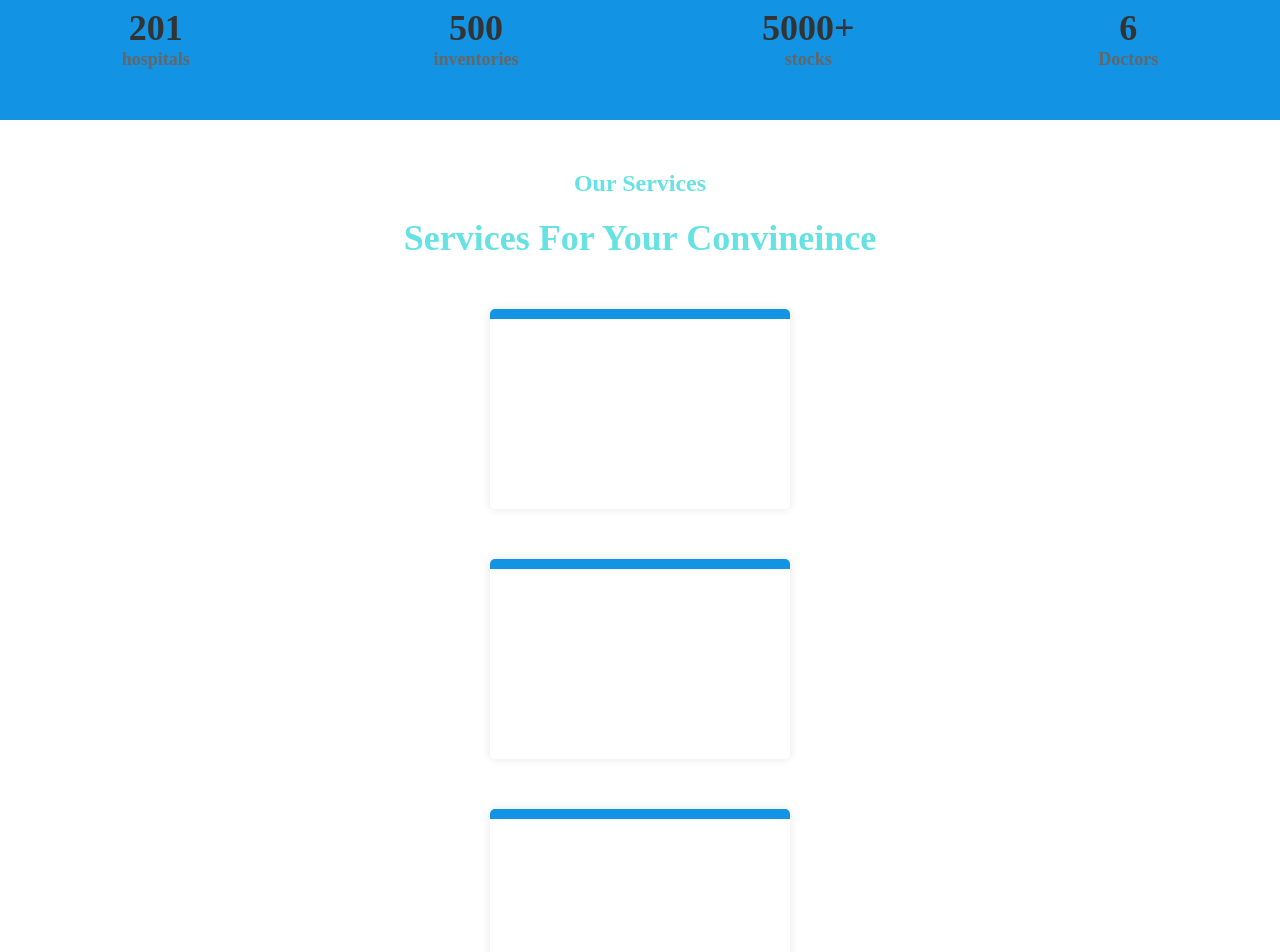
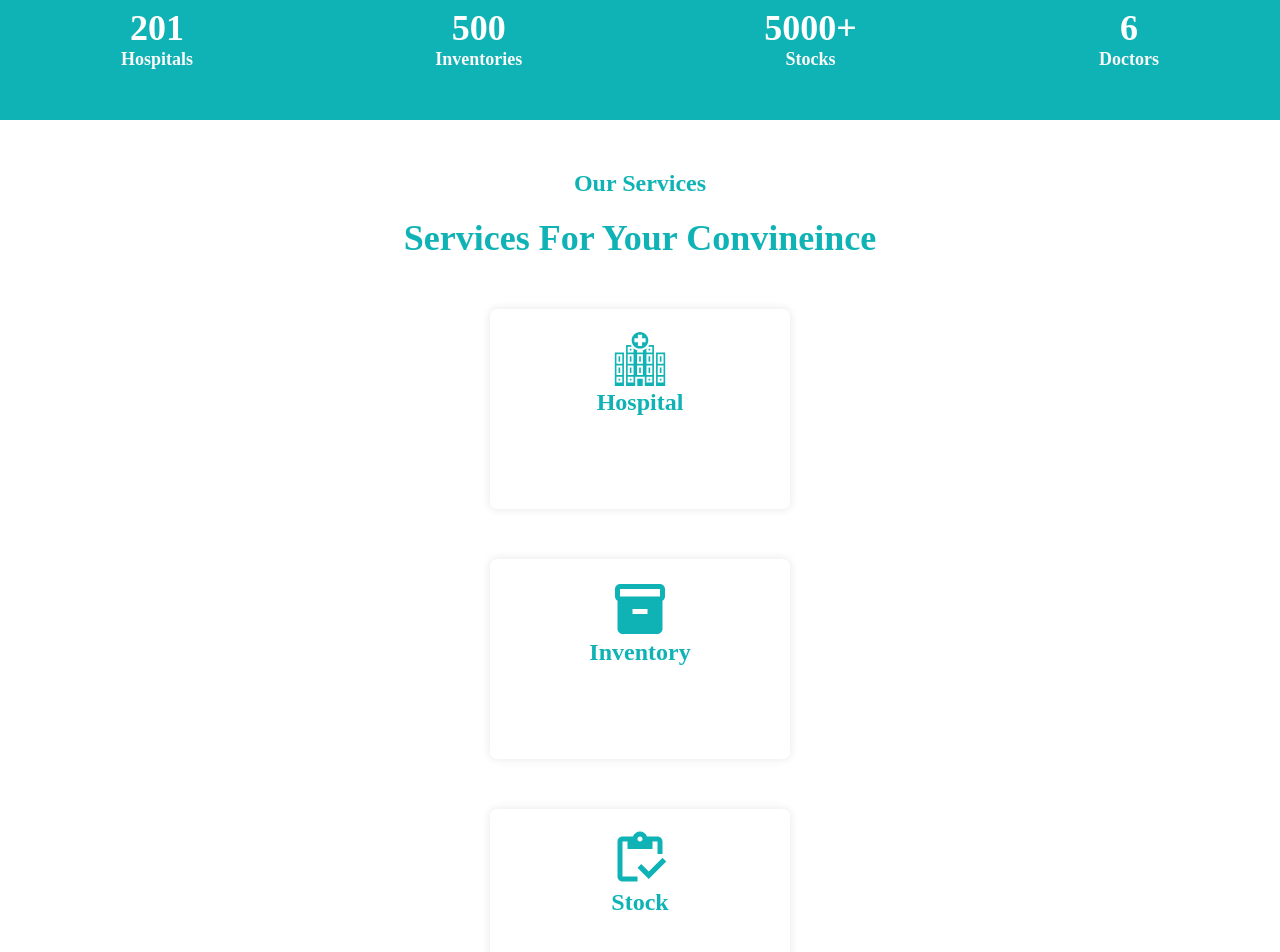
Before and after one commit to Akanchha112/Centralized-hospital-system, a React (Create React App) app: page / in a window 1280 px wide. Shown: the part 760-1712 px from the top of the page. Built offline with nearby package versions, Linux system fonts and the light colour scheme.

Commit message:
changes made

```diff
--- a/package.json
+++ b/package.json
@@ -8,6 +8,7 @@
     "@testing-library/user-event": "^13.5.0",
     "react": "^18.2.0",
     "react-dom": "^18.2.0",
+    "react-icons": "^4.8.0",
     "react-router-dom": "^6.9.0",
     "react-scripts": "5.0.1",
     "web-vitals": "^2.1.4"
--- a/src/pages/Landing.jsx
+++ b/src/pages/Landing.jsx
@@ -1,6 +1,13 @@
 import Nav from "../components/nav/Nav";
 import { useNavigate } from "react-router-dom";
 import "./index.css";
+
+//icons
+import {GiHospital} from 'react-icons/gi';
+import {MdInventory} from 'react-icons/md';
+import {MdOutlineInventory} from 'react-icons/md';
+import {RiStethoscopeFill} from 'react-icons/ri'
+
 const Landing = () => {
     const navigate=useNavigate();
     const hospitalfunc=()=>{
@@ -23,29 +30,54 @@ const Landing = () => {
             <section className="stats-count">
                 <div>
                     <h2>201</h2>
-                    <h4>hospitals</h4>
+                    <h4>Hospitals</h4>
                 </div>
                 <div>
                     <h2>500</h2>
-                    <h4>inventories</h4>
+                    <h4>Inventories</h4>
                 </div>
                 <div>
                     <h2>5000+</h2>
-                    <h4>stocks</h4>
+                    <h4>Stocks</h4>
                 </div>
                 <div>
                     <h2>6</h2>
                     <h4>Doctors</h4>
                 </div>
             </section>
+
             <section className="our-services">
                   <h3>Our Services</h3>
                   <h2>Services For Your Convineince</h2>
-                  <div className="card"></div>
-                  <div className="card"></div>
-                  <div className="card"></div>
-                  <div className="card"></div>
+                  <div className="card">
+                        <div className="icon">
+                        <GiHospital size={60} />
+                            </div>
+                        <h3>Hospital</h3>
+                  </div>
+                  <div className="card">
+                    <div className="icon">
+                        <MdInventory size={60}/>
+                        </div>
+                        <h3>Inventory</h3>
+                  </div>
+                  <div className="card">
+                    <div className="icon">
+                    <MdOutlineInventory size={60}/>
+                    </div>
+
+                        <h3>Stock</h3>
+                  </div>
+                  <div className="card">
+                    <div className="icon">
+                    <RiStethoscopeFill size={60}/>
+                    </div>
+
+                        <h3>Doctors</h3>
+                  </div>
             </section>
+
+
         </>
     );
 }
--- a/src/pages/index.css
+++ b/src/pages/index.css
@@ -105,7 +105,7 @@ header {
     display: flex;
     justify-content: space-around;
     align-items: center;
-    background-color: #1293e3;
+    background-color: #10b3b5;
     padding: 50px 0;
   }
 
@@ -118,18 +118,18 @@ header {
   .stats-count h2 {
     font-size: 36px;
     font-weight: bold;
-    color: #333333;
+    color: #ffffff;
   }
 
   .stats-count h4 {
     font-size: 18px;
-    color: #666666;
+    color: #f9f9f9;
   }
 
   /* Our Services section */
   .our-services {
     background-color: #ffffff;
-    color: #66e2e4;
+    color: #10b3b5;
     padding: 50px 0;
   }
 
@@ -145,6 +145,7 @@ header {
     font-weight: bold;
     text-align: center;
     margin-bottom: 50px;
+
   }
 
   .card {
@@ -152,24 +153,20 @@ header {
     height: 200px;
     background-color: #ffffff;
     margin: 0 auto;
+    padding: 20px 20px;
     margin-bottom: 50px;
-    border-radius: 5px;
+    border-radius: 7px;
     box-shadow: 0 0 10px rgba(0, 0, 0, 0.1);
+    display: flex;
+    flex-direction: column;
   }
 
   .card:hover {
     box-shadow: 0 0 10px rgba(0, 0, 0, 0.3);
+    background-color: #10b3b5;
+    color:white;
   }
 
-  .card::before {
-    content: "";
-    display: block;
-    width: 100%;
-    height: 10px;
-    background-color: #1293e3;
-    border-top-left-radius: 5px;
-    border-top-right-radius: 5px;
-  }
 
   .card-content {
     padding: 20px;
@@ -186,3 +183,8 @@ header {
     line-height: 1.5;
     margin-bottom: 20px;
   }
+
+  .icon{
+    display: flex;
+    justify-content: center;
+  }
```
Also changed, not shown: src/components/nav/Nav.css (line endings or trailing spaces), 1 other file (tests, documents, lock files or other folders).
